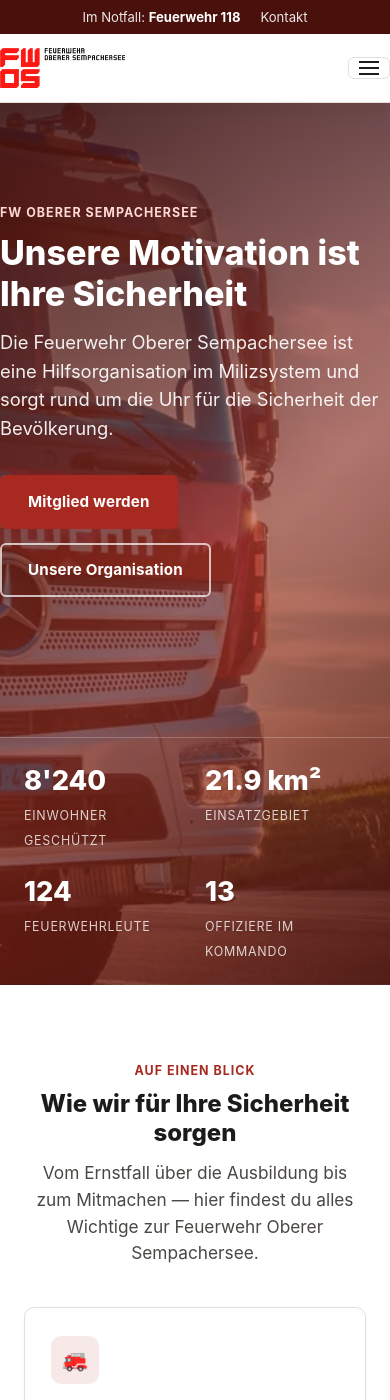
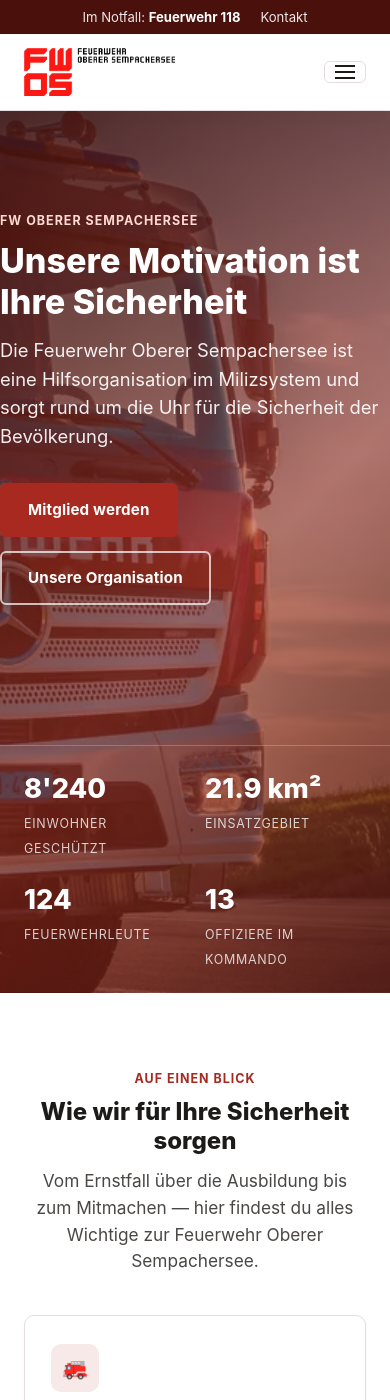
Before and after one commit to Gulaschkanone/fwos-website, a Jekyll site: the page built from index.html, in a window 390 px wide and 1400 px high. Built offline with Jekyll 4.4.1, drawn with Linux system fonts in a browser that asks for light colours.

Commit message:
Logo grösser und schärfer, Menü bis 1140 px als Ausklappmenü
Logo in doppelter Auflösung (von der alten fwos.ch), Header 58 px hoch.
Behebt auch den fehlenden seitlichen Abstand im Header auf schmalen Bildschirmen.

Co-Authored-By: Claude Opus 5.5 <noreply@anthropic.com>

```diff
--- a/assets/css/main.scss
+++ b/assets/css/main.scss
@@ -125,9 +125,11 @@ p { margin: 0 0 1em; }
   display: flex;
   align-items: center;
   justify-content: space-between;
-  padding: 14px 0;
+  padding-top: 14px;
+  padding-bottom: 14px;
 }
 .brand {
+  flex-shrink: 0;
   display: flex;
   align-items: center;
   gap: 12px;
@@ -158,7 +160,7 @@ p { margin: 0 0 1em; }
   color: $ink-soft;
 }
 .brand-logo {
-  height: 40px;
+  height: 58px;
   width: auto;
   display: block;
 }
@@ -214,7 +216,7 @@ p { margin: 0 0 1em; }
 .nav-toggle span::before { position: absolute; top: -6px; }
 .nav-toggle span::after { position: absolute; top: 6px; }
 
-@media (max-width: 860px) {
+@media (max-width: 1140px) {
   .nav-toggle { display: block; }
   .main-nav {
     position: absolute;
@@ -230,6 +232,7 @@ p { margin: 0 0 1em; }
   }
   .main-nav.open { max-height: 520px; }
   .main-nav ul { flex-direction: column; gap: 0; padding: 8px; }
+  .brand-logo { height: 48px; }
   .main-nav a { padding: 12px 14px; }
   .topbar .container { justify-content: center; }
 }
@@ -561,6 +564,7 @@ p { margin: 0 0 1em; }
 .site-footer a { color: rgba(255,255,255,.82); }
 .site-footer a:hover { color: $paper; }
 .site-footer ul { list-style: none; margin: 0; padding: 0; display: grid; gap: 8px; font-size: .92rem; }
+.footer-brand .brand-logo { height: 48px; }
 .footer-brand .brand-mark { background: $paper; color: $feuerrot; }
 .footer-brand p { color: rgba(255,255,255,.7); font-size: .9rem; max-width: 320px; }
 .footer-bottom {
```
Also changed, not shown: assets/images/fwos.webp.
